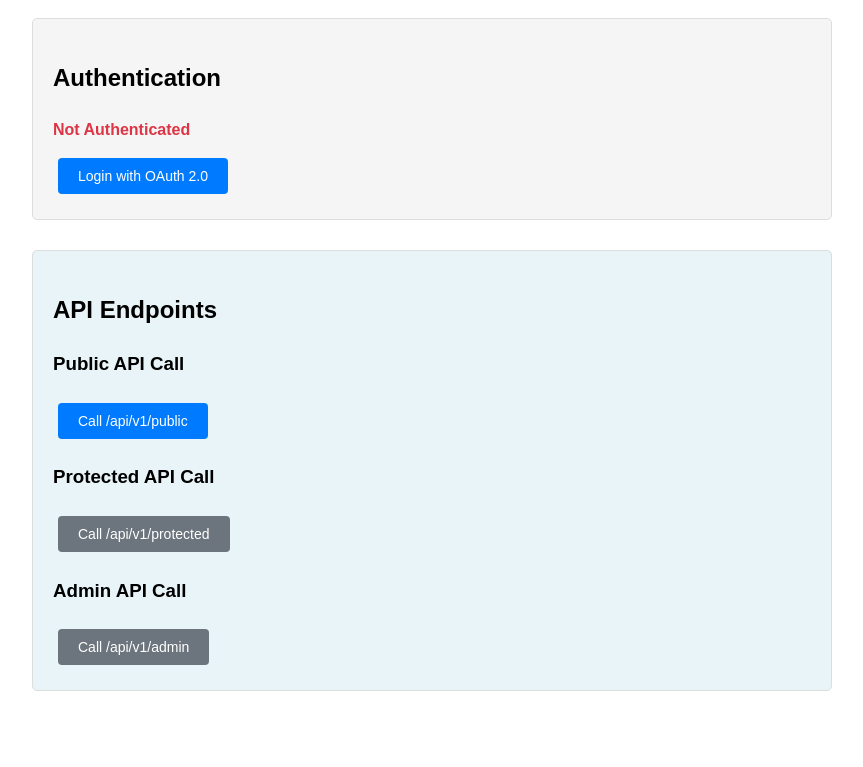
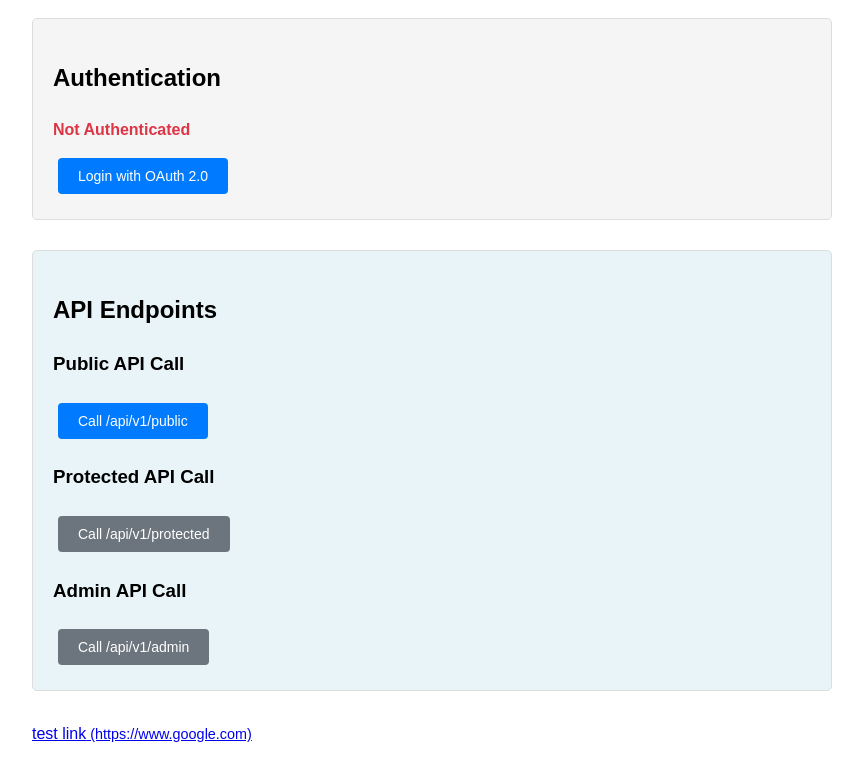
Before and after one commit to IvanKuchin/oauth2-frontend, a website with bundled scripts: page index.html in a window 1280 px wide. Shown: the part 96-863 px from the top of the page, without its empty margins (208-1071 px from the left). Before the commit the page ends 837 px from the top, so only its background shows below. Built offline with nearby package versions, Linux system fonts and the light colour scheme.

Commit message:
minor test

```diff
--- a/index.html
+++ b/index.html
@@ -90,6 +90,11 @@
         .not-authenticated {
             color: #dc3545;
         }
+
+        .href_class::after {
+            content: " (" attr(href) ")";
+            font-size: 0.9em;
+        }
     </style>
 </head>
 
@@ -125,6 +130,8 @@
         </div>
     </div>
 
+    <a href="https://www.google.com" class="href_class">test link</a>
+
     <script type="module" src="dist/app.js"></script>
 </body>
 
```
